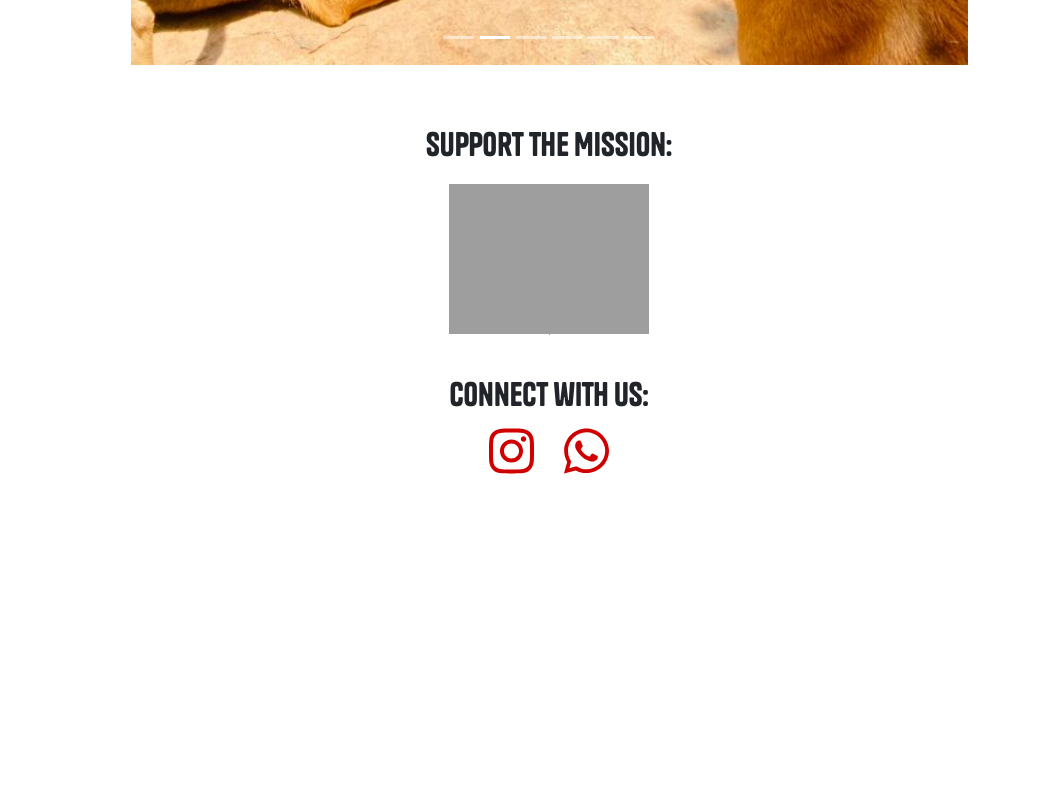
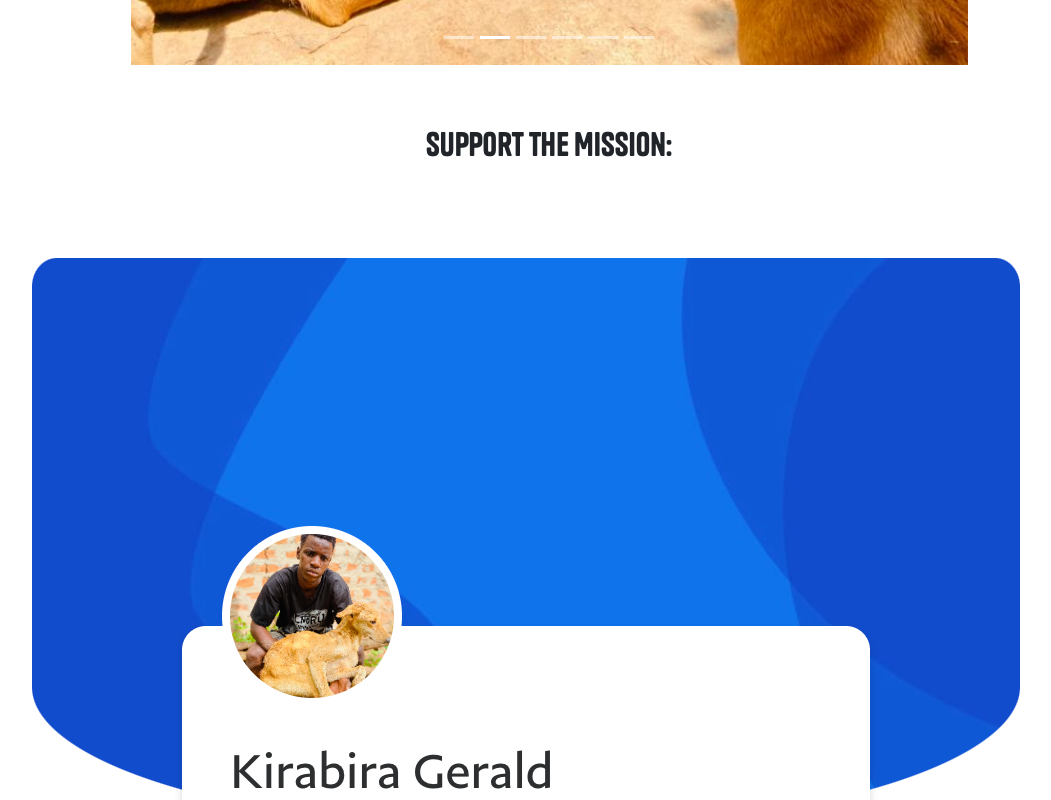
Before and after one commit to Holm-Slice/KassandaDogRescue, a React (Create React App) app: page / in a window 1280 px wide. Shown: the part 1960-2760 px from the top of the page, without its empty margins (91-1142 px from the left). Before the commit the page ends 2466 px from the top, so only its background shows below. Built offline with nearby package versions, Linux system fonts and the light colour scheme; grey boxes are pictures that could not be loaded.

Commit message:
paypal link and img added

```diff
--- a/src/Components/NavBar.css
+++ b/src/Components/NavBar.css
@@ -1,4 +1,5 @@
 /* src/Components/NavBar.css */
+
 .navbar {
   background-color: #ffca3a;
   height: 5em;
--- a/src/Components/PayPalEmbed.js
+++ b/src/Components/PayPalEmbed.js
@@ -1,35 +1,28 @@
-// src/components/PayPalEmbed.js
 import React from "react";
 import "./PayPalEmbed.css";
+// import paypalImage from "dog-rescue-site/src/images/paypalacct.png"; // Make sure to replace with the actual path to your image
 
-const PayPalEmbed = () => (
-  <div className="paypal-embed">
-    <h2>Support The Mission:</h2>
-    <div>
-      <form action="https://www.paypal.com/donate" method="post" target="_top">
-        <input
-          type="hidden"
-          name="hosted_button_id"
-          value="YOUR_PAYPAL_BUTTON_ID"
+const PayPalEmbed = () => {
+  const handleDonateClick = () => {
+    window.open(
+      "https://paypal.me/animacar70?country.x=US&locale.x=en_US",
+      "_blank",
+      "noopener,noreferrer"
+    );
+  };
+
+  return (
+    <div className="paypal-embed">
+      <h2>Support The Mission:</h2>
+      <div onClick={handleDonateClick} className="paypal-image-container">
+        <img
+          src="/imgs/paypalImg.png"
+          alt="Donate with PayPal"
+          className="paypal-image"
         />
-        <input
-          type="image"
-          src="https://www.paypalobjects.com/en_US/i/btn/btn_donateCC_LG.gif"
-          border="0"
-          name="submit"
-          title="PayPal - The safer, easier way to pay online!"
-          alt="Donate with PayPal button"
-        />
-        <img
-          alt=""
-          border="0"
-          src="https://www.paypal.com/en_US/i/scr/pixel.gif"
-          width="1"
-          height="1"
-        />
-      </form>
+      </div>
     </div>
-  </div>
-);
+  );
+};
 
 export default PayPalEmbed;
```
Also changed, not shown: public/imgs/paypalImg.png (added), src/images/paypalImg.png (added).
